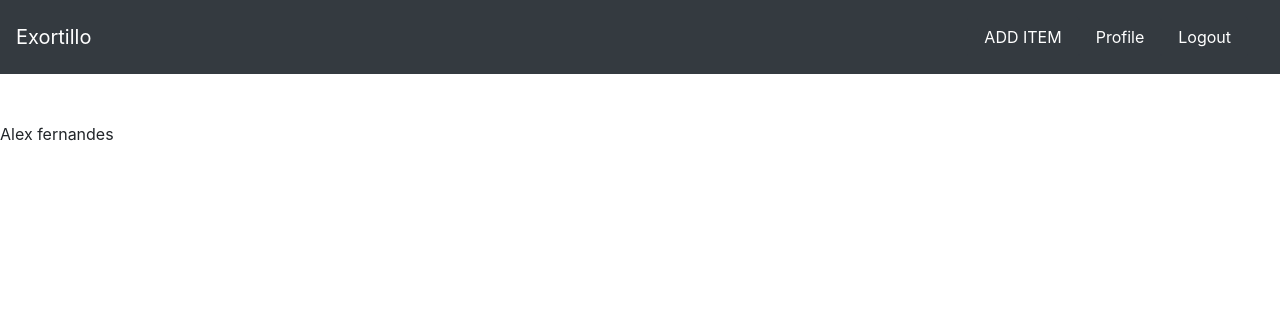
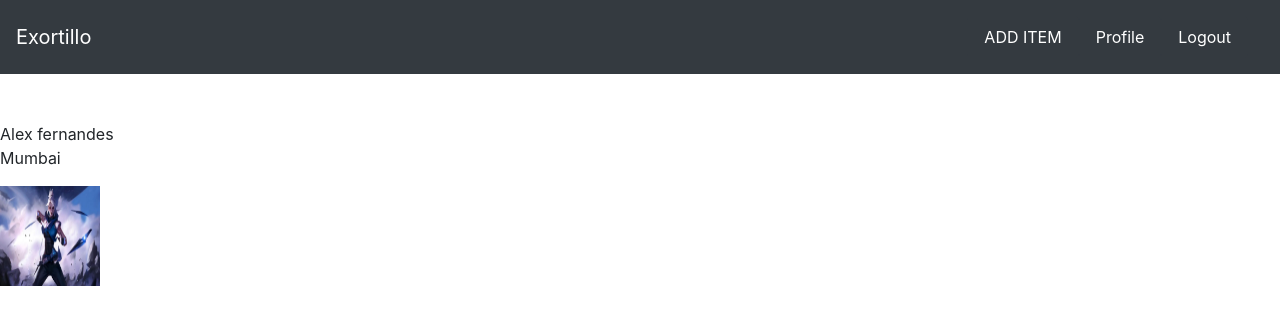
Before and after one commit to ch1nma4/Django_Chinmay, a Django app: page /profile/ in a window 1280 px wide. Shown: the top 334 px of the page. Run offline with Django 4.2, Linux system fonts and the light colour scheme; a user stored in the database is signed in; data comes from the database, SQL or seed files in the repository; both versions use the stored data as it was after the commit.

Commit message:
commit:57

```diff
--- a/mysite/users/templates/users/profile.html
+++ b/mysite/users/templates/users/profile.html
@@ -10,4 +10,12 @@
     {{ user.last_name }}
 </span>
 
+
+<p>{{ user.profile.location }}</p>
+
+
+<img height="100px" width="100px"  src="{{ user.profile.image.url }}" alt="">
+
+
+
 {% endblock %}
```
Also changed, not shown: mysite/db.sqlite3.
